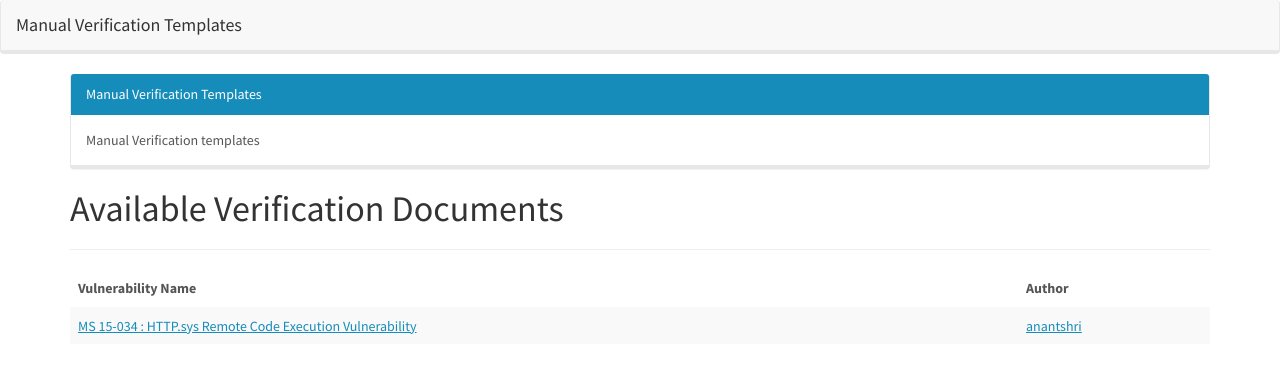
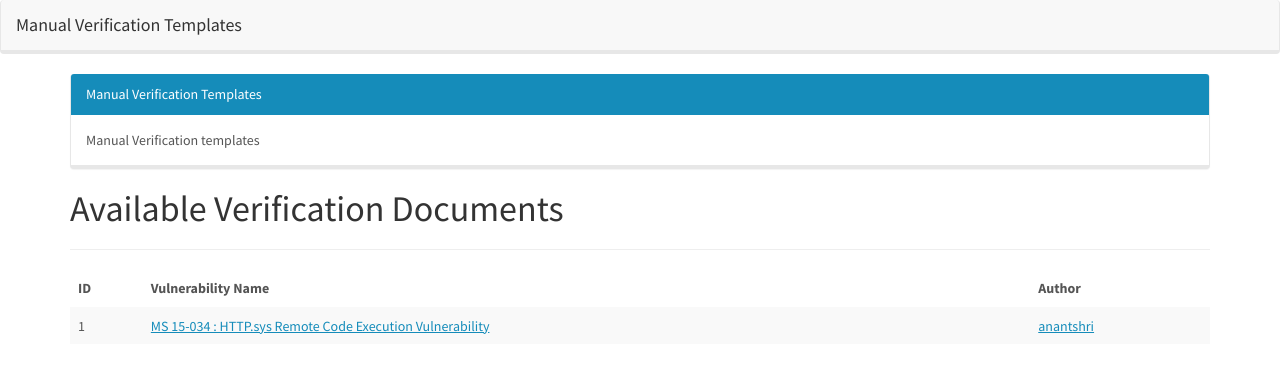
Before and after one commit to anantshri/manual_verification, a Jekyll site: the page built from index.html, in a window 1280 px wide. Shown: the top 373 px of the page. Built offline with Jekyll 4.4.1, drawn with Linux system fonts in a browser that asks for light colours; nearby versions of some CDN libraries.

Commit message:
Update index.html

```diff
--- a/index.html
+++ b/index.html
@@ -14,6 +14,7 @@ layout:  default
 <table class="table table-striped table-hover ">
   <thead>
     <tr>
+        <th>ID</th>
       <th>Vulnerability Name</th>
       <th>Author</th>
     </tr>
@@ -21,6 +22,7 @@ layout:  default
   <tbody>
   {% for entry in site.data.templates %}
     <tr>
+        <td>{{ forloop.index }}</td>
       <td><a href="{{ site.baseurl }}{{ entry.url }}">{{ entry.name }}</a></td>
       <td><a href="https://github.com/{{ entry.author }}">{{ entry.author }}</a></td>
     </tr>
```
